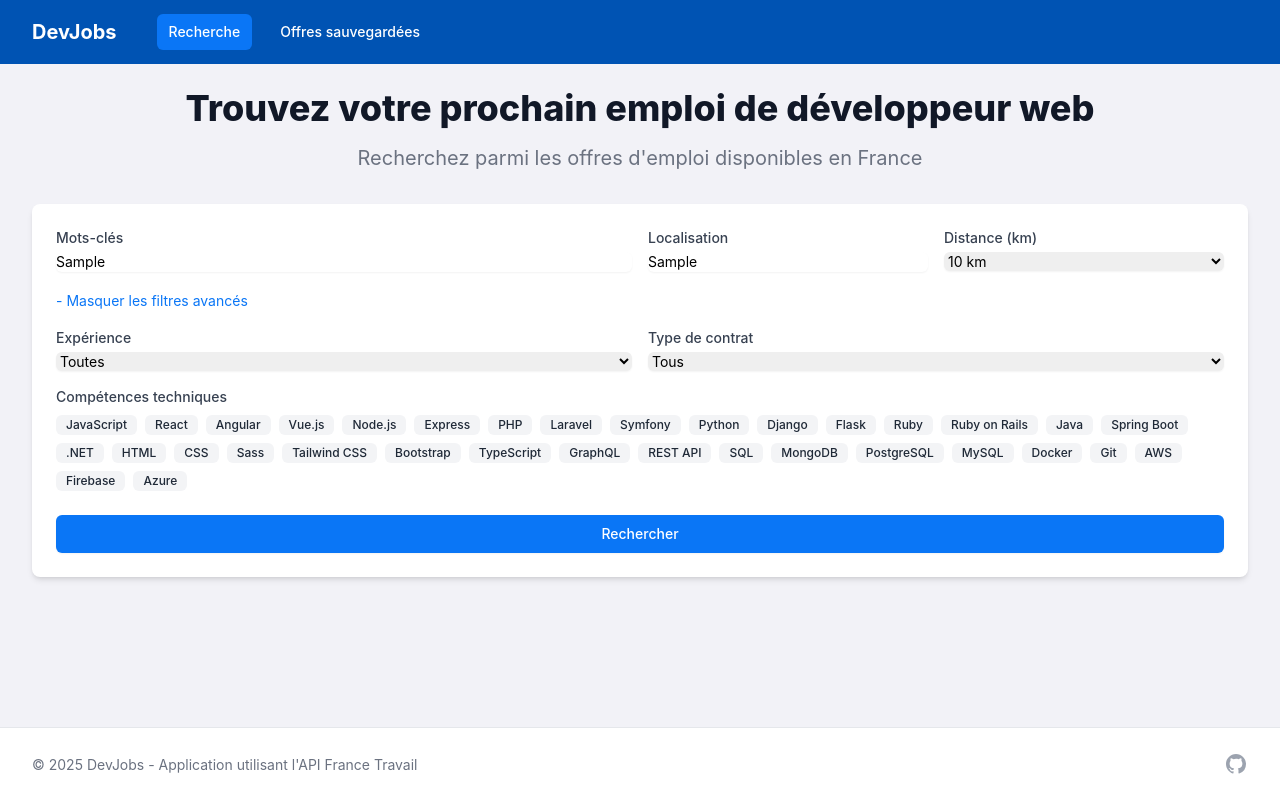
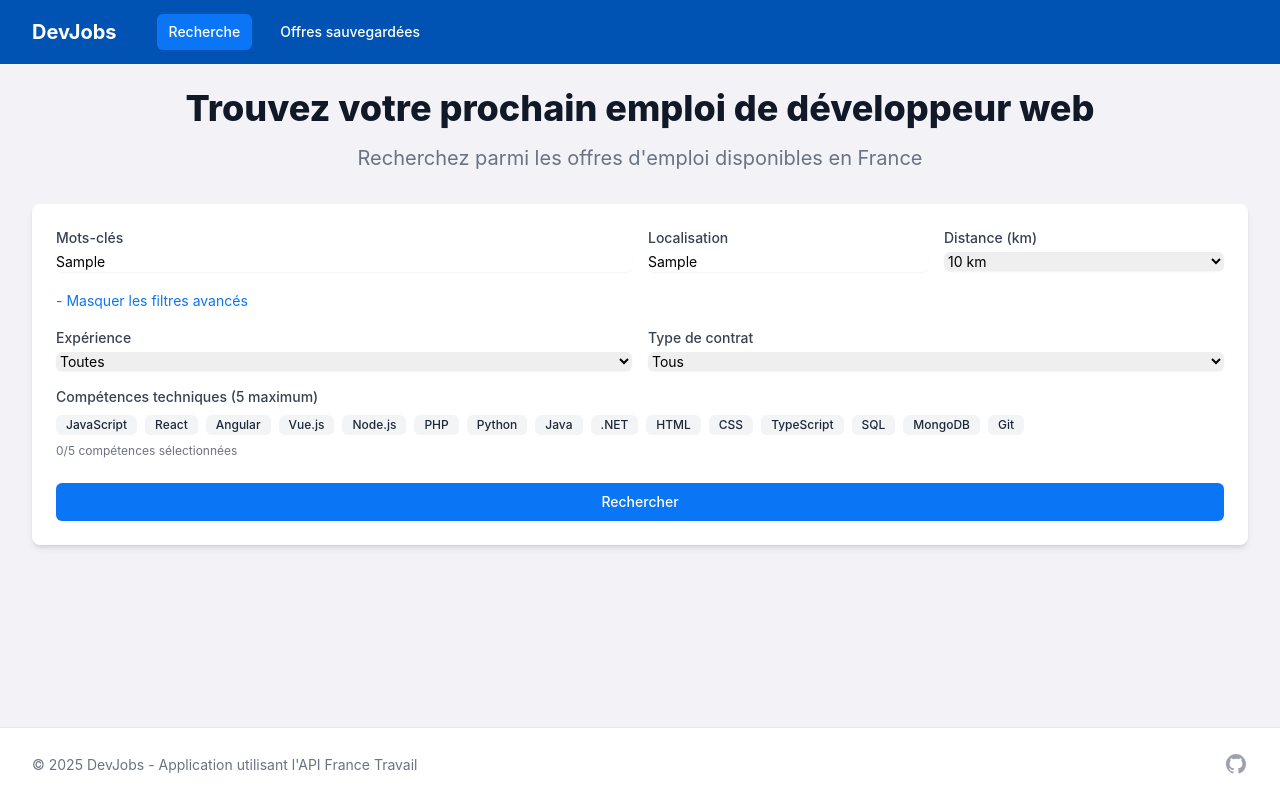
Before and after one commit to creach-t/job-search-france-travail-api, a React (Create React App) app: page / in a window 1280 px wide. Both pictures are taken after typing "Sample", "Sample" into the empty fields and a click on the button "+ Afficher les filtres avancés". Built offline with nearby package versions, Linux system fonts and the light colour scheme.

Commit message:
Mettre à jour le formulaire de recherche pour limiter la taille des paramètres

```diff
--- a/src/components/SearchForm.js
+++ b/src/components/SearchForm.js
@@ -17,41 +17,23 @@ const contractOptions = [
   { value: 'FRA', label: 'Franchise' }
 ];
 
+// Réduire le nombre de compétences pour éviter les erreurs d'en-têtes trop grands
 const webDevelopmentSkills = [
   { value: 'javascript', label: 'JavaScript' },
   { value: 'react', label: 'React' },
   { value: 'angular', label: 'Angular' },
   { value: 'vue', label: 'Vue.js' },
   { value: 'node', label: 'Node.js' },
-  { value: 'express', label: 'Express' },
   { value: 'php', label: 'PHP' },
-  { value: 'laravel', label: 'Laravel' },
-  { value: 'symfony', label: 'Symfony' },
   { value: 'python', label: 'Python' },
-  { value: 'django', label: 'Django' },
-  { value: 'flask', label: 'Flask' },
-  { value: 'ruby', label: 'Ruby' },
-  { value: 'rails', label: 'Ruby on Rails' },
   { value: 'java', label: 'Java' },
-  { value: 'spring', label: 'Spring Boot' },
   { value: 'dotnet', label: '.NET' },
   { value: 'html', label: 'HTML' },
   { value: 'css', label: 'CSS' },
-  { value: 'sass', label: 'Sass' },
-  { value: 'tailwind', label: 'Tailwind CSS' },
-  { value: 'bootstrap', label: 'Bootstrap' },
   { value: 'typescript', label: 'TypeScript' },
-  { value: 'graphql', label: 'GraphQL' },
-  { value: 'rest', label: 'REST API' },
   { value: 'sql', label: 'SQL' },
   { value: 'mongodb', label: 'MongoDB' },
-  { value: 'postgresql', label: 'PostgreSQL' },
-  { value: 'mysql', label: 'MySQL' },
-  { value: 'docker', label: 'Docker' },
-  { value: 'git', label: 'Git' },
-  { value: 'aws', label: 'AWS' },
-  { value: 'firebase', label: 'Firebase' },
-  { value: 'azure', label: 'Azure' }
+  { value: 'git', label: 'Git' }
 ];
 
 const SearchForm = ({ onSearch }) => {
@@ -62,15 +44,35 @@ const SearchForm = ({ onSearch }) => {
   const [contractType, setContractType] = useState('');
   const [selectedSkills, setSelectedSkills] = useState([]);
   const [advancedSearch, setAdvancedSearch] = useState(false);
+  const [error, setError] = useState('');
 
   const handleSearch = (e) => {
     e.preventDefault();
+    setError('');
+
+    // Vérifier les limites de taille pour éviter l'erreur 431
+    if (keywords.length > 200) {
+      setError('Les mots-clés sont trop longs. Veuillez réduire votre recherche.');
+      return;
+    }
+
+    if (location.length > 100) {
+      setError('La localisation est trop longue. Veuillez la simplifier.');
+      return;
+    }
+
+    // Limiter le nombre de compétences sélectionnées pour éviter l'erreur 431
+    if (selectedSkills.length > 5) {
+      setError('Trop de compétences sélectionnées. Veuillez en choisir 5 maximum.');
+      return;
+    }
 
     // Construire les mots-clés avec les compétences sélectionnées
     let finalKeywords = keywords;
 
     if (selectedSkills.length > 0) {
-      const skillsKeywords = selectedSkills.map(skill => skill.label).join(',');
+      // Limiter le nombre de compétences ajoutées aux mots-clés
+      const skillsKeywords = selectedSkills.slice(0, 5).map(skill => skill.label).join(',');
       finalKeywords = finalKeywords
         ? `${finalKeywords},${skillsKeywords}`
         : skillsKeywords;
@@ -98,6 +100,11 @@ const SearchForm = ({ onSearch }) => {
       // Si déjà sélectionnée, on la retire
       setSelectedSkills(selectedSkills.filter(s => s.value !== skill.value));
     } else {
+      // Limiter le nombre de compétences à 5 maximum
+      if (selectedSkills.length >= 5) {
+        setError('Vous avez atteint le maximum de 5 compétences. Veuillez en désélectionner une avant d\'en ajouter une nouvelle.');
+        return;
+      }
       // Sinon, on l'ajoute
       setSelectedSkills([...selectedSkills, skill]);
     }
@@ -105,6 +112,12 @@ const SearchForm = ({ onSearch }) => {
 
   return (
     <div className="bg-white rounded-lg shadow-md p-6">
+      {error && (
+        <div className="bg-red-100 border-l-4 border-red-500 text-red-700 p-4 mb-4">
+          <p>{error}</p>
+        </div>
+      )}
+
       <form onSubmit={handleSearch}>
         <div className="grid grid-cols-1 gap-4 md:grid-cols-2 lg:grid-cols-4">
           <div className="col-span-full md:col-span-1 lg:col-span-2">
@@ -118,7 +131,13 @@ const SearchForm = ({ onSearch }) => {
               onChange={(e) => setKeywords(e.target.value)}
               className="mt-1 block w-full rounded-md border-gray-300 shadow-sm focus:border-ft-blue focus:ring-ft-blue sm:text-sm"
               placeholder="Titre, technologie, compétence..."
+              maxLength={200} // Limiter la longueur pour éviter l'erreur 431
             />
+            {keywords.length > 180 && (
+              <p className="mt-1 text-xs text-orange-500">
+                {200 - keywords.length} caractères restants
+              </p>
+            )}
           </div>
 
           <div>
@@ -132,6 +151,7 @@ const SearchForm = ({ onSearch }) => {
               onChange={(e) => setLocation(e.target.value)}
               className="mt-1 block w-full rounded-md border-gray-300 shadow-sm focus:border-ft-blue focus:ring-ft-blue sm:text-sm"
               placeholder="Ville, département..."
+              maxLength={100} // Limiter la longueur pour éviter l'erreur 431
             />
           </div>
 
@@ -205,7 +225,7 @@ const SearchForm = ({ onSearch }) => {
 
             <div className="col-span-full">
               <label className="block text-sm font-medium text-gray-700 mb-2">
-                Compétences techniques
+                Compétences techniques (5 maximum)
               </label>
               <div className="flex flex-wrap gap-2">
                 {webDevelopmentSkills.map(skill => (
@@ -223,6 +243,9 @@ const SearchForm = ({ onSearch }) => {
                   </button>
                 ))}
               </div>
+              <p className="mt-2 text-xs text-gray-500">
+                {selectedSkills.length}/5 compétences sélectionnées
+              </p>
             </div>
           </div>
         )}
```
